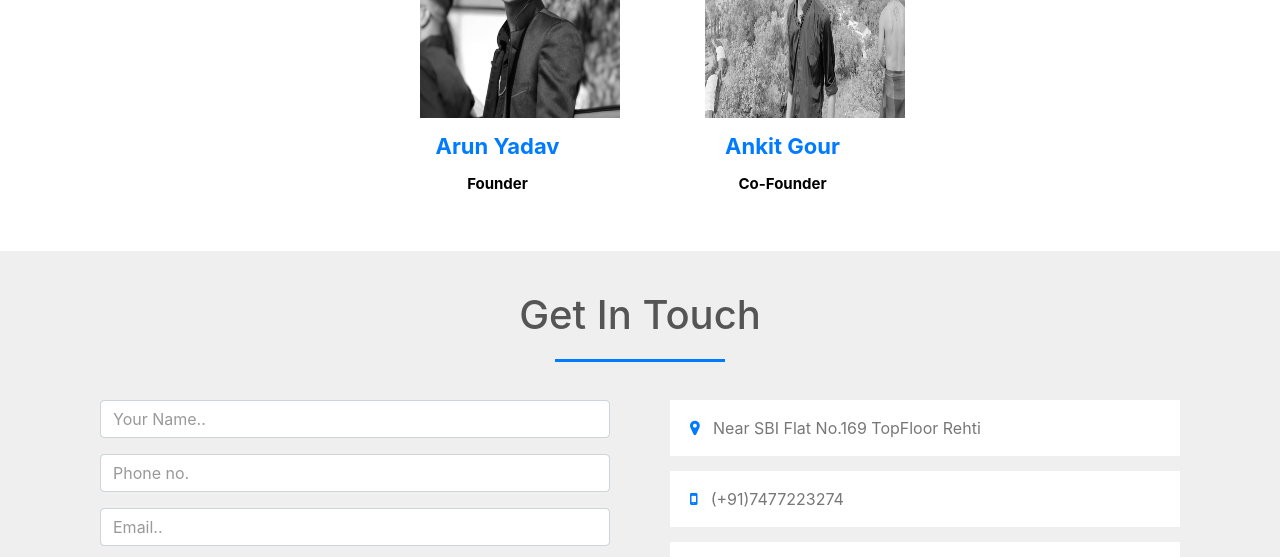
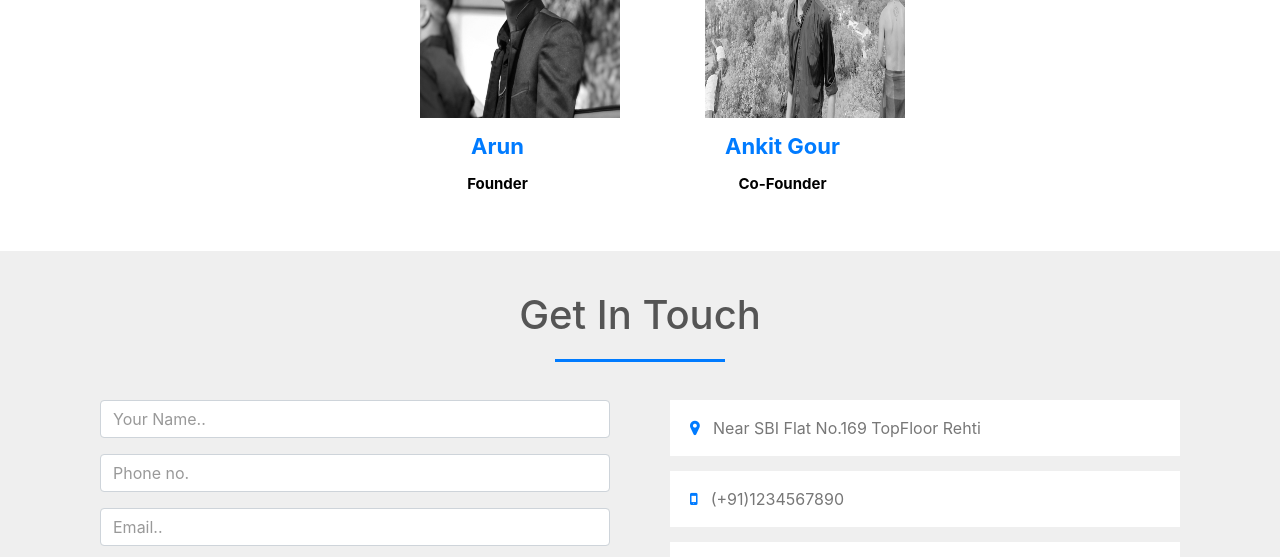
Before and after one commit to MrArun21/E-Commerce, a website: page index.html in a window 1280 px wide. Shown: the part 4980-5537 px from the top of the page. Drawn offline with nearby package versions, Linux system fonts and the light colour scheme.

Commit message:
Update index.html

```diff
--- a/index.html
+++ b/index.html
@@ -939,7 +939,7 @@ We hope you enjoy our products as much as we enjoy offering them to you. If you
 					<a href="https://www.linkedin.com/in/arun-yadav-3abbb7233/"><li><i class="fa fa-linkedin"></i></li></a>
 				</ul>
 				</div>
-				<h2>Arun Yadav</h2>
+				<h2>Arun</h2>
 				<h3>Founder</h3>
 
 			</div>
@@ -989,7 +989,7 @@ We hope you enjoy our products as much as we enjoy offering them to you. If you
 			</div>
 			<div class="col-md-6 contact-info">
 				<div class="follow"><b><i class="fa fa-map-marker"></i>  </b>Near SBI Flat No.169 TopFloor Rehti</div>
-				<div class="follow"><b><i class="fa fa-mobile"></i>  </b>(+91)7477223274</div>
+				<div class="follow"><b><i class="fa fa-mobile"></i>  </b>(+91)1234567890</div>
 				<div class="follow"><b><i class="fa fa-envelope"></i>  </b>arunyadav.bce@gmail.com</div>
 
 
```
